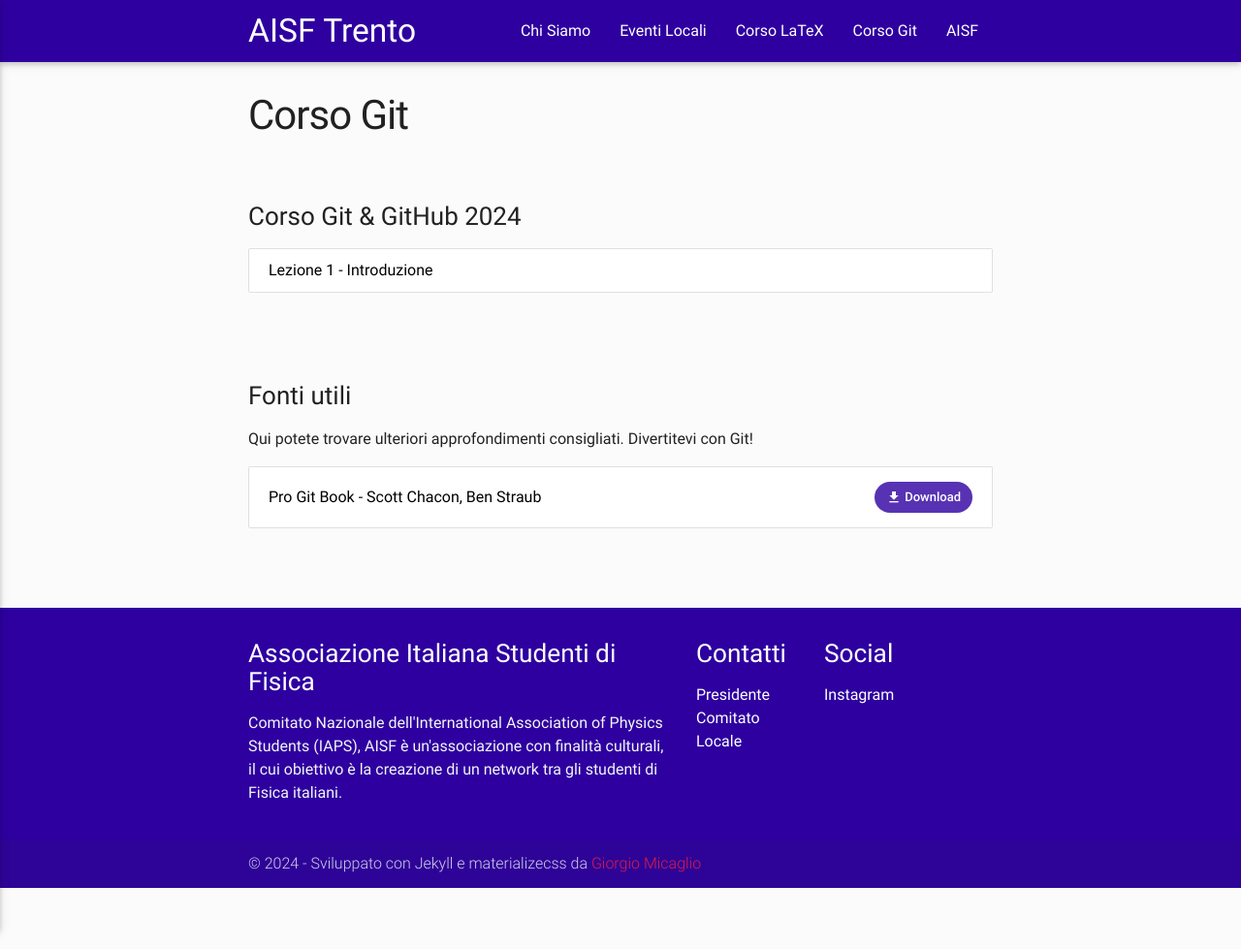
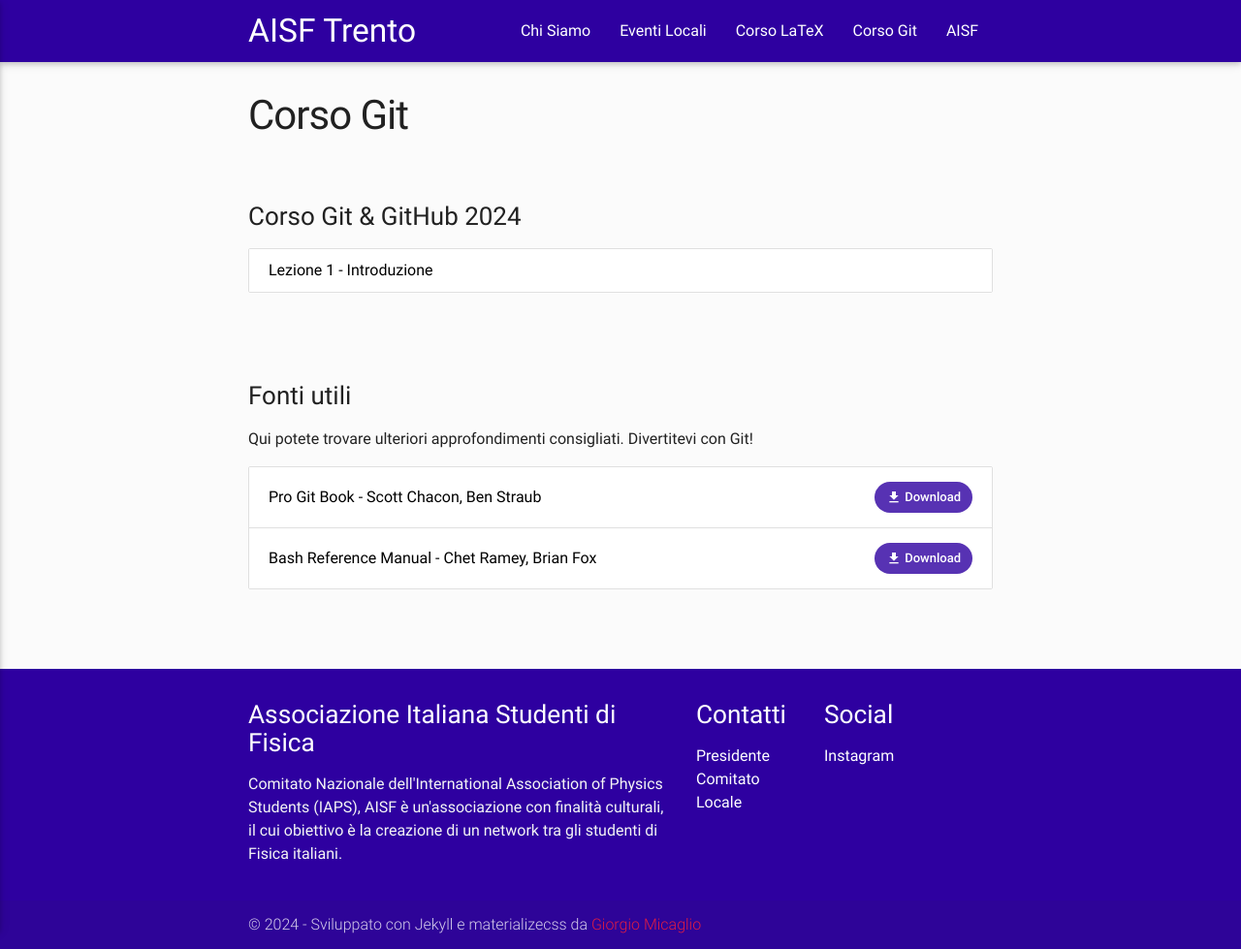
Before and after one commit to ai-sf/trento, a Jekyll site: the page built from git.html, in a window 1280 px wide. Shown: the whole page at 97% size. Built offline with Jekyll 4.4.1, drawn with Linux system fonts in a browser that asks for light colours; nearby versions of some CDN libraries; before the commit the page ends 916 px from its top, so only the background shows below that.

Commit message:
add pdf file to git page

```diff
--- a/_data/git.yml
+++ b/_data/git.yml
@@ -22,3 +22,7 @@
         urls:
         - nome: "Download"
           url: "progit.pdf"
+      - testo: "Bash Reference Manual - Chet Ramey, Brian Fox"
+        urls:
+        - nome: "Download"
+          url: "bash.pdf"
```
Also changed, not shown: 1 other file.
